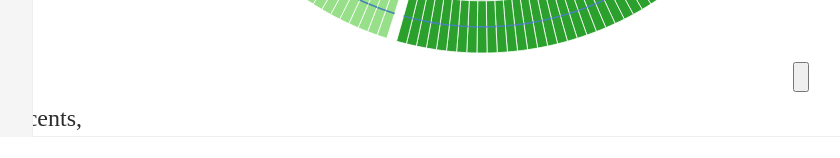
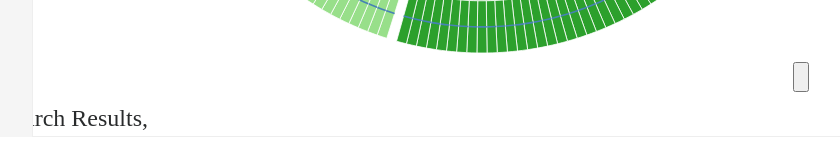
Before and after one commit to rohithrv/CSE-591-Adaptive-Web, a Django app: page /notes/discover/ in a window 1280 px wide. Shown: the part 663-821 px from the top of the page, without its empty margins (180-1020 px from the left). Run offline with Django 3.2, Linux system fonts and the light colour scheme; data that the repository does not hold is empty; parts of the project's set-up code (start-up, migrations or seed data) failed here and were passed over; some libraries are stand-ins or nearby versions.

```diff
--- a/notes/templates/discover.html
+++ b/notes/templates/discover.html
@@ -79,7 +79,7 @@ color: black;
 <!-- main content -->
 <div class="col-sm-9 col-md-11 col-lg-11" style="float: left; padding-top: 0px; padding-right: 0;">
 <!--<center><button type="button" class="btn btn-secondary btn-lg" disabled>Welcome back {{user.username}}</button></center>-->
-<h4 class="headings">Recents,</h4>
+<h4 class="headings">Search Results,</h4>
 <div class="row heading-below-text" >
 {% for n in notes %}
             <div class="card body-card" >
```
